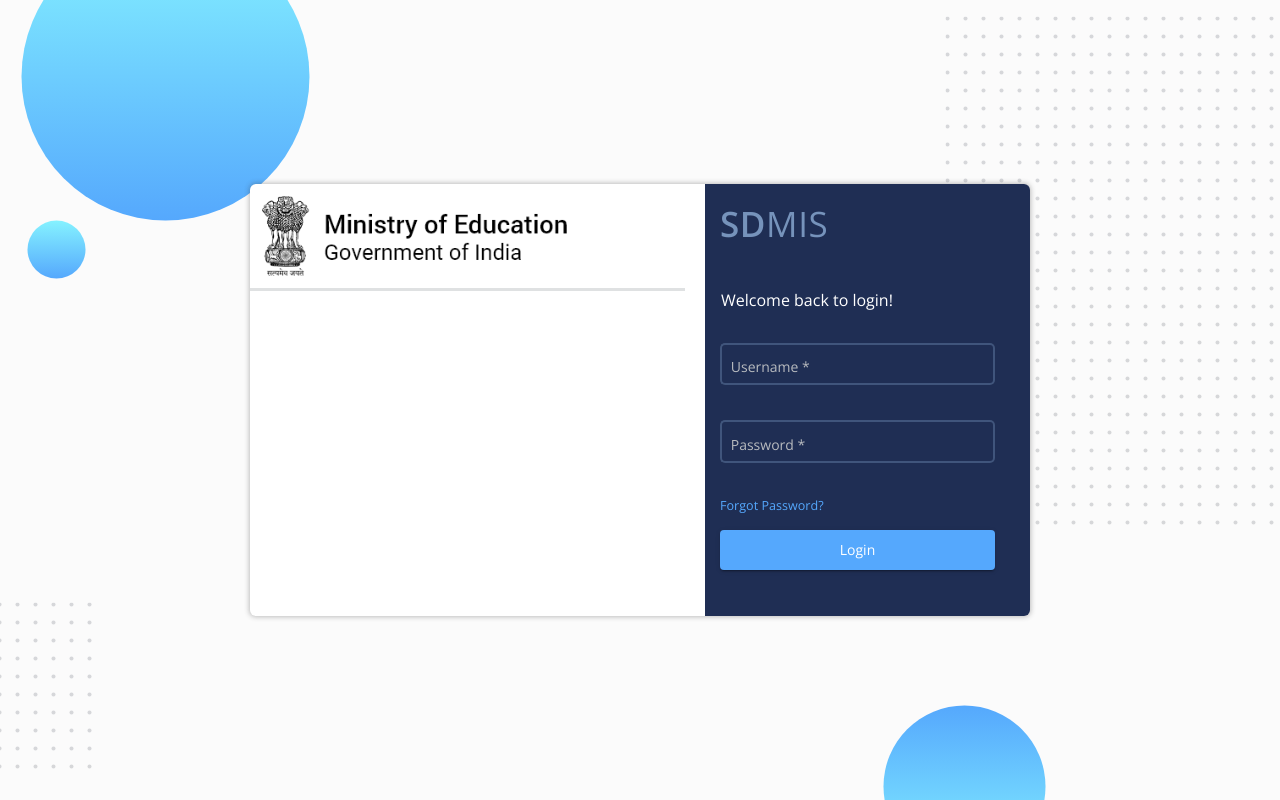
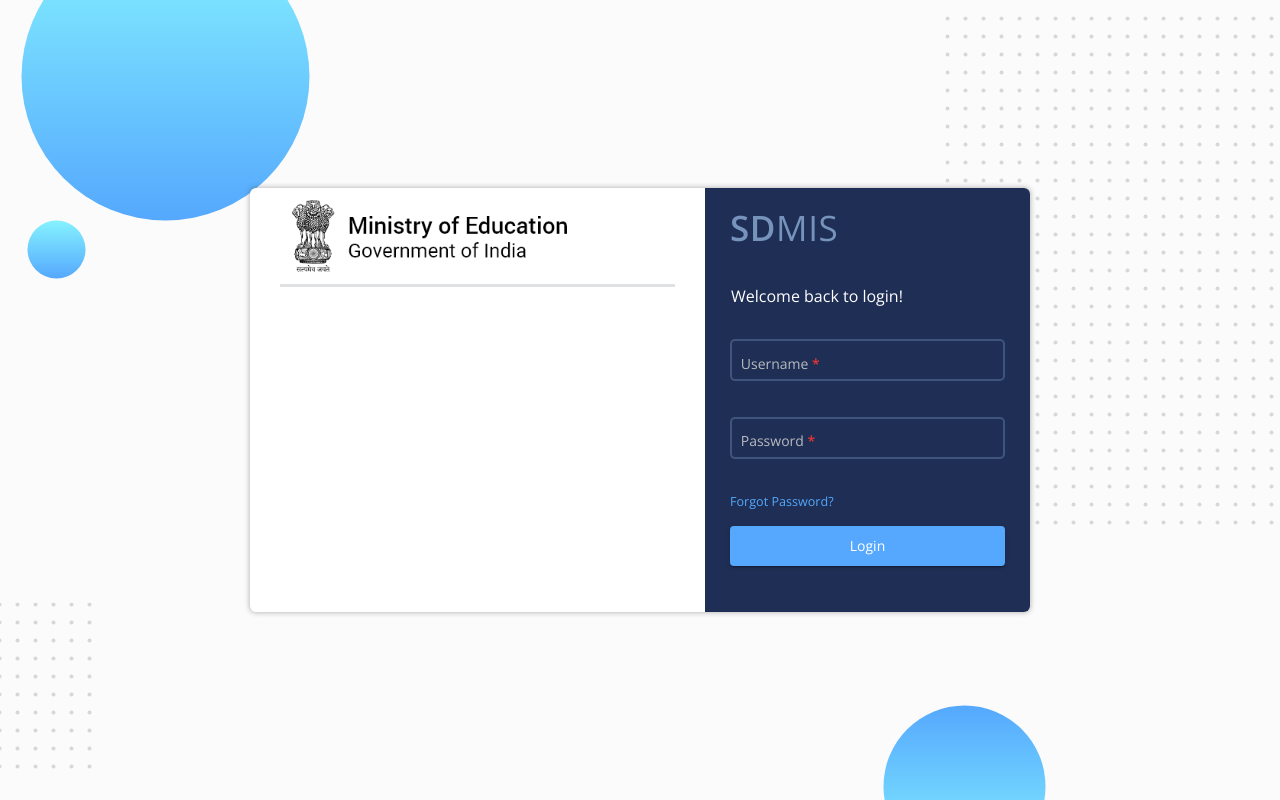
Before and after one commit to shailendrasemilo/SDMIS, an Angular app in the folder sdmis-web-app/: page /#/login in a window 1280 px wide. Built offline with nearby package versions, Linux system fonts and the light colour scheme.

Commit message:
UI changes

```diff
--- a/sdmis-web-app/src/app/home/dashboard/school-dash-module/school-dash/dashboard.component.html
+++ b/sdmis-web-app/src/app/home/dashboard/school-dash-module/school-dash/dashboard.component.html
@@ -1,7 +1,7 @@
 <div class="container">
     <div class="mb-4 d-flex align-items-center">
         <div class="ml-4 mb-4">
-            <span class="page-head">DASHBOARD</span>
+            <span class="page-head">Enrollment Details</span>
         </div>
         <div class="ml-auto mr-5" *ngIf="(userObj.userType=='B' && viewDashLevel== 'school')">
             <button type="button" mat-raised-button color="primary" class="btn-gradient"
--- a/sdmis-web-app/src/app/home/student-profile/student-profile/student-profile.component.html
+++ b/sdmis-web-app/src/app/home/student-profile/student-profile/student-profile.component.html
@@ -231,31 +231,36 @@
 
     <div *ngIf="common.studentAction=='add' || common.studentAction=='edit'" class="mt-2">
         <div class="mt-3 ml-4 mr-4">
-            <mat-horizontal-stepper #stepper>
+            <mat-horizontal-stepper #stepper [linear]="common.studentAction=='add'">
                 <!-- [linear]="common.studentAction=='add'" -->
                 <mat-step [editable]="common.studentAction!='add'" [completed]="false">
                     <!--  [completed]="false" -->
                     <ng-template matStepLabel>Basic Information</ng-template>
+                    <div class="mt-5 ml-5 mb-3"> Please fill the mandatory details marked by <span class="caret">*</span></div>
                     <app-student-basic-info (event)="moveStepper();"></app-student-basic-info>
                 </mat-step>
 
                 <mat-step [editable]="common.studentAction!='add'" [completed]="false">
                     <ng-template matStepLabel>Education Details</ng-template>
+                    <div class="mt-5 ml-5 mb-3"> Please fill the mandatory details marked by <span class="caret">*</span></div>
                     <app-student-education (educationEvent)=moveStepper();></app-student-education>
                 </mat-step>
 
                 <mat-step [editable]="common.studentAction!='add'" [completed]="false">
                     <ng-template matStepLabel>Incentive Details</ng-template>
+                    <div class="mt-5 ml-5 mb-3"> Please fill the mandatory details marked by <span class="caret">*</span></div>
                     <app-student-incentive (incentiveEvent)="moveStepper()"></app-student-incentive>
                 </mat-step>
 
                 <mat-step [editable]="common.studentAction!='add'" [completed]="false" *ngIf="common.stdClass > '8'">
                     <ng-template matStepLabel>Vocational Details</ng-template>
+                    <div class="mt-5 ml-5 mb-3"> Please fill the mandatory details marked by <span class="caret">*</span></div>
                     <app-student-vocational (vocationalEvent)="moveStepper()"></app-student-vocational>
                 </mat-step>
 
                 <mat-step [editable]="common.studentAction!='add'" [completed]="false">
                     <ng-template matStepLabel>Results</ng-template>
+                    <div class="mt-5 ml-5 mb-3"> Please fill the mandatory details marked by <span class="caret">*</span></div>
                     <app-student-result (resultEvent)="resultEvent()"></app-student-result>
                 </mat-step>
 
--- a/sdmis-web-app/src/app/login/login/login.component.html
+++ b/sdmis-web-app/src/app/login/login/login.component.html
@@ -2,7 +2,7 @@
     <div class="login-box">
         <mat-card>
             <div class="row">
-                <div class="col-md-7 align-items-center">
+                <div class="col-md-7 pl-5 pr-5 align-items-center">
                     <div class='left-logo'>
                         <a href="javascript:void(0);"> <img src="assets/images/mhrd-logo.png" width="75%"></a>
                     </div>
@@ -10,7 +10,7 @@
 
                     </div>
                 </div>
-                <div class="col-md-5 login-bg br-radius">
+                <div class="col-md-5 pl-3 pr-3 login-bg br-radius">
                     <div class="m-4 logo-font">
                         <span style='font-weight: 900'>SD</span>
                         <span style='font-weight: lighter'>MIS</span>
@@ -19,10 +19,10 @@
                 </div>
             </div>
             <div class="row">
-                <div class="col-md-7">
+                <div class="col-md-7 pl-5 pr-5">
 
                 </div>
-                <div class="col-md-5 login-bg bl-radius pb-5">
+                <div class="col-md-5 pl-3 pr-3 login-bg bl-radius pb-5">
                     <mat-card-content>
                         <div class="form-head">Welcome back to login!</div>
                         <form #lf="ngForm" (ngSubmit)="lf.valid && login()">
--- a/sdmis-web-app/src/environments/environment.prod.ts
+++ b/sdmis-web-app/src/environments/environment.prod.ts
@@ -2,6 +2,6 @@
   production: true,
   successCode: 'APP001',
   httpSuccess: '200',
-  api_base_url: 'http://127.0.0.1:8080/sdmis/api/v1',
+  api_base_url: 'http://10.247.141.226:8080/sdmis/api/v1',
   mhrd_base_url: 'https://api.udiseplus.gov.in/v1/public'
 };
--- a/sdmis-web-app/src/styles.css
+++ b/sdmis-web-app/src/styles.css
@@ -336,7 +336,7 @@
     }
 
     .stepper-section {
-        margin: 2rem 2rem 3rem 3rem
+        margin: 0 2rem 3rem 3rem
     }
 
     .mat-radio-button {
@@ -421,7 +421,7 @@
     .school-details, .std-details {
         width: 100%;
         background-color: white;
-        border-radius: 10px;
+        border-radius: 5px;
     }
 
     .table-panel {
@@ -454,3 +454,14 @@
         padding-left: 0;
         padding-right: 20px;
     }
+
+    .mat-form-field-required-marker {
+        color: var(--color-red) !important;
+        font-weight: 900;
+
+    }
+
+    .caret {
+        color: var(--color-red);
+        font-weight: 900;
+    }
```
